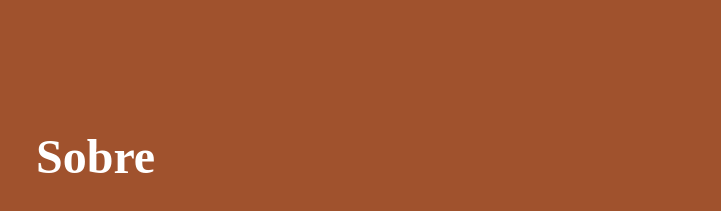
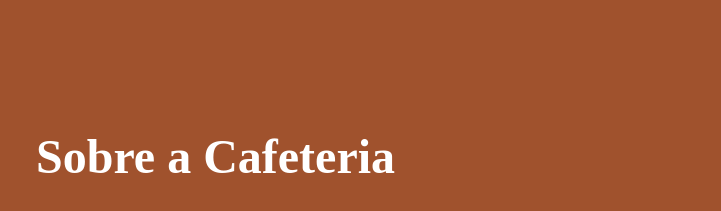
Before and after one commit to Gabriel-dev441/Aurora-Cafe-Landing-Page, a plain HTML site: page index.html in a window 1280 px wide. Shown: the part 1120-1331 px from the top of the page, 559-1280 px from the left. Drawn offline with Linux system fonts and the light colour scheme.

Commit message:
Update index.html

```diff
--- a/index.html
+++ b/index.html
@@ -58,7 +58,7 @@
                 alt="Ambiente acolhedor da Aurora Café">
 
             <div class="texto-cafeteria">
-                <h2>Sobre</h2>
+                <h2>Sobre a Cafeteria</h2>
 
                 <p>
                     A Aurora Café nasceu da paixão por cafés especiais e ambientes acolhedores.
```
